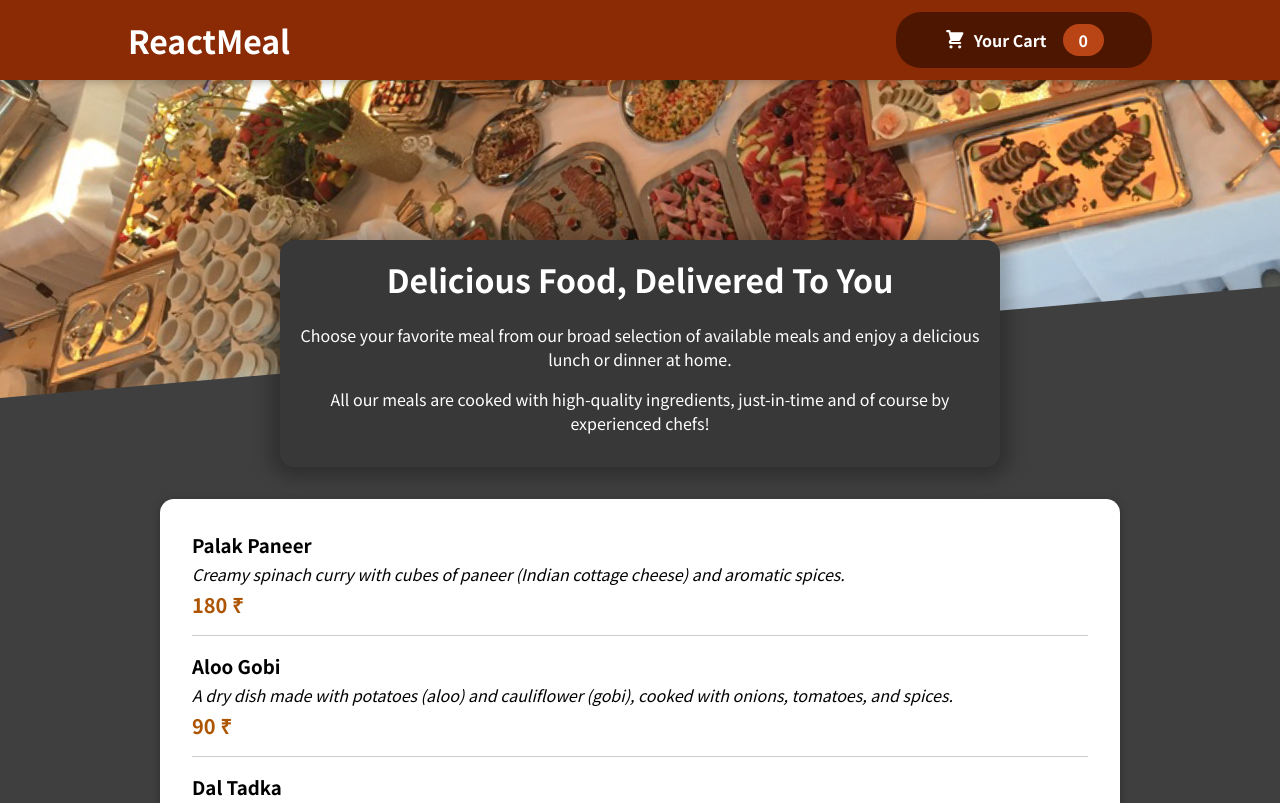
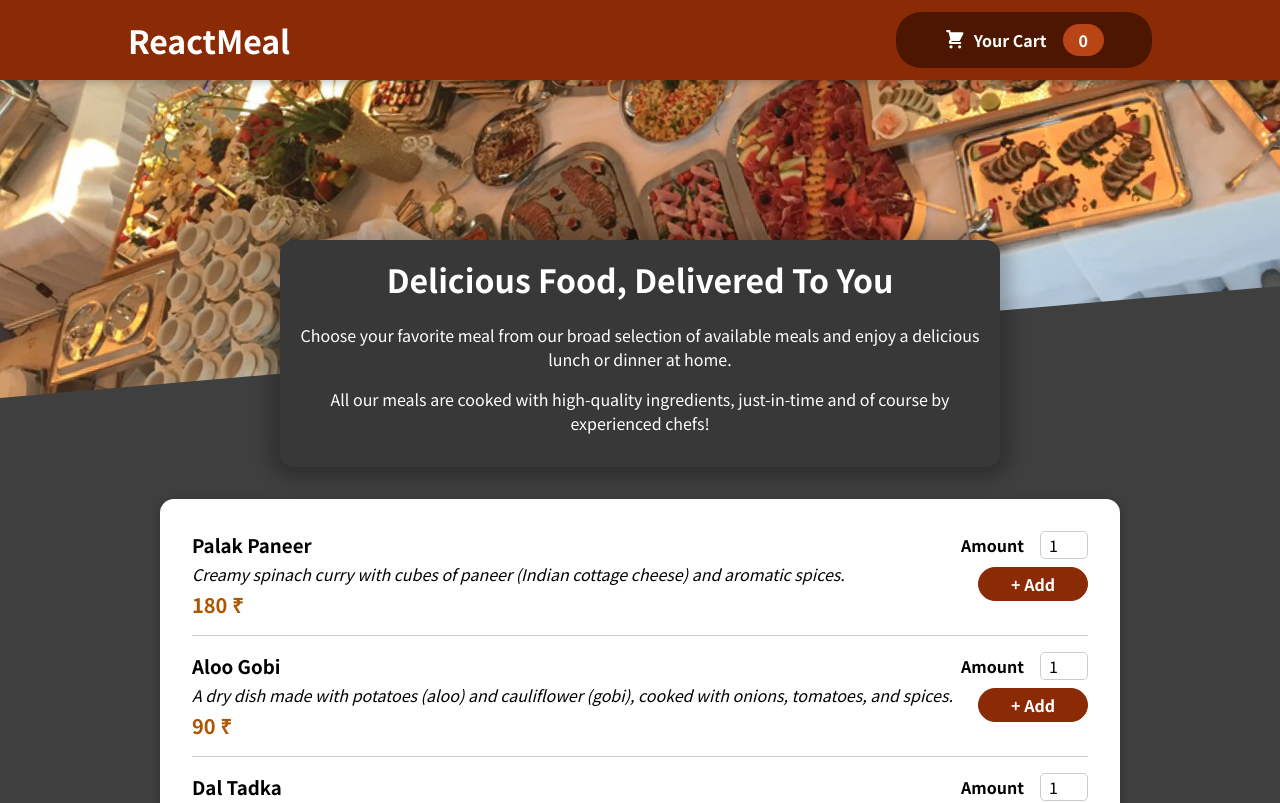
Before and after one commit to akkii02/creating-a-restaurant-website, a React (Create React App) app: page / in a window 1280 px wide. Shown: the top 803 px of the page. Built offline with nearby package versions, Linux system fonts and the light colour scheme.

Commit message:
Input form and add button

```diff
--- a/src/App.js
+++ b/src/App.js
@@ -5,9 +5,9 @@
 function App() {
   return (
     <Fragment>
-      <Header/>
+      <Header />
       <main>
-        <MealsComponents/>
+        <MealsComponents />
       </main>
     </Fragment>
   );
--- /dev/null
+++ b/src/components/Meals/MealIemForm.js
@@ -0,0 +1,23 @@
+import classes from "./MealItemForm.module.css";
+import Input from "../UI/Input";
+
+const MealItemForm = (props) => {
+  return (
+    <form className={classes.form}>
+      <Input
+        label="Amount"
+        input={{
+          id: "amount",
+          type: "number",
+          min: "1",
+          max: "5",
+          step: "1",
+          defaultValue: "1",
+        }}
+      />
+      <button>+ Add</button>
+    </form>
+  );
+};
+
+export default MealItemForm;
--- /dev/null
+++ b/src/components/Meals/MealItemForm.module.css
@@ -0,0 +1,20 @@
+.form {
+  text-align: right;
+}
+
+.form button {
+  font: inherit;
+  cursor: pointer;
+  background-color: #8a2b06;
+  border: 1px solid #8a2b06;
+  color: white;
+  padding: 0.25rem 2rem;
+  border-radius: 20px;
+  font-weight: bold;
+}
+
+.form button:hover,
+.form button:active {
+  background-color: #641e03;
+  border-color: #641e03;
+}
--- a/src/components/Meals/MealsItems.js
+++ b/src/components/Meals/MealsItems.js
@@ -1,6 +1,7 @@
 import React from "react";
 import classes from "./MealsItems.module.css";
 import Card from "../UI/Card";
+import MealItemForm from "./MealIemForm";
 
 let indianFoodMenu = [
   {
@@ -53,6 +54,9 @@
                   <div className={classes.description}>{items.description}</div>
                   <div className={classes.price}>{items.price} &#8377;</div>
                 </div>
+                <div>
+                  <MealItemForm/>
+                </div>
               </li>
             );
           })}
--- /dev/null
+++ b/src/components/UI/Input.js
@@ -0,0 +1,12 @@
+import classes from './Input.module.css'
+
+const Input = (props) => {
+      return(
+            <div className={classes.input}>
+                  <label htmlFor={props.input.id}>{props.label}</label>
+                  <input {...props.input}/>
+            </div>
+      );
+};
+
+export default Input;
--- /dev/null
+++ b/src/components/UI/Input.module.css
@@ -0,0 +1,18 @@
+.input {
+  display: flex;
+  align-items: center;
+  margin-bottom: 0.5rem;
+}
+
+.input label {
+  font-weight: bold;
+  margin-right: 1rem;
+}
+
+.input input {
+  width: 3rem;
+  border-radius: 5px;
+  border: 1px solid #ccc;
+  font: inherit;
+  padding-left: 0.5rem;
+}
```
Also changed, not shown: src/components/Layout/Header.js (+13 -12 lines), src/components/UI/Card.js (+4 -6 lines).
